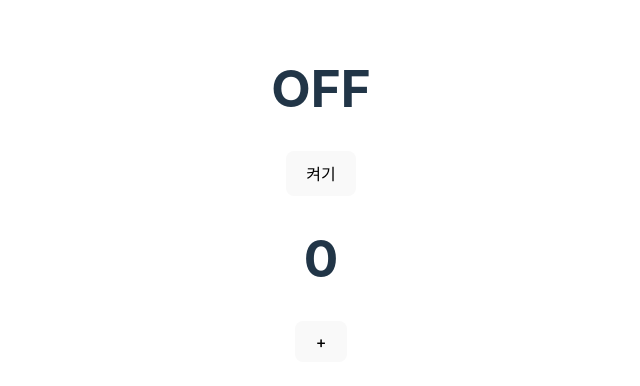
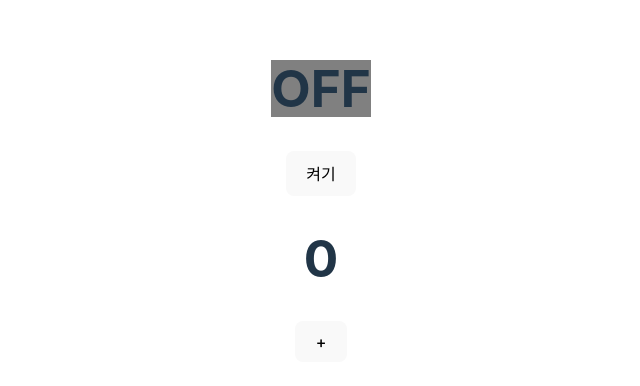
Before and after one commit to kkang123/React_TIL, a React (Vite) app: page / in a window 1280 px wide. Shown: the part 206-592 px from the top of the page, without its empty margins (319-959 px from the left). Built offline with nearby package versions, Linux system fonts and the light colour scheme.

Commit message:
📝 React에서 state 와 props 관리

```diff
--- a/src/App.tsx
+++ b/src/App.tsx
@@ -69,41 +69,115 @@
 
 // 3
 // state
+// import "./App.css";
+// import { useState } from "react";
+
+// function App() {
+//   // [state의 현재 값, 상태 변화 함수]
+//   // const state = useState();
+//   const [count, setCount] = useState(0);
+//   // 최초 렌더링은 state 값
+//   // 버튼 클릭 할 때마다 app 컴포넌트를 다시 호출하여 리렌더링하여 숫자가 업데이트 됨
+//   const [light, setLight] = useState("OFF");
+//   // let이나 const를 사용하면 리렌더링 되지 않는다. 상태가 변할 때만 리액트는 리렌더링하기 때문인다.
+
+//   return (
+//     <>
+//       <div>
+//         <h1>{light}</h1>
+//         <button
+//           onClick={() => {
+//             setLight(light === "ON" ? "OFF" : "ON");
+//           }}
+//         >
+//           {/* 전구 끄기 / 켜기 */}
+//           {light === "ON" ? "끄기" : "켜기"}
+//         </button>
+//       </div>
+
+//       <h1>{count}</h1>
+//       <button
+//         onClick={() => {
+//           setCount(count + 1);
+//         }}
+//       >
+//         +
+//       </button>
+//       {/* 컴포넌트를 리렌더링 */}
+//     </>
+//   );
+// }
+
+// export default App;
+
+// 4
+// state, props
+// import "./App.css";
+// import { useState } from "react";
+
+// interface BulbProps {
+//   light: "ON" | "OFF"; // 'light' prop이 "ON" 또는 "OFF"의 문자열 값만 가질 수 있음을 명시합니다.
+// }
+
+// const Bulb: React.FC<BulbProps> = ({ light }) => {
+//   return (
+//     <div>
+//       {light === "ON" ? (
+//         <h1 style={{ backgroundColor: "orange" }}>ON</h1>
+//       ) : (
+//         <h1 style={{ backgroundColor: "gray" }}>OFF</h1>
+//       )}
+//     </div>
+//   );
+// };
+
+// function App() {
+//   const [count, setCount] = useState(0);
+//   const [light, setLight] = useState<"ON" | "OFF">("OFF");
+
+//   return (
+//     <>
+//       <div>
+//         <Bulb light={light} />
+
+//         <button
+//           onClick={() => {
+//             setLight(light === "ON" ? "OFF" : "ON");
+//           }}
+//         >
+//           {/* 전구 끄기 / 켜기 */}
+//           {light === "ON" ? "끄기" : "켜기"}
+//         </button>
+//       </div>
+
+//       <h1>{count}</h1>
+//       <button
+//         onClick={() => {
+//           setCount(count + 1);
+//         }}
+//       >
+//         +
+//       </button>
+//     </>
+//   );
+// }
+
+// export default App;
+
+// 리액트 리렌더링 1. state 2. props 3. 부모가 리렌더링하면 자식도 리렌더링 성능 저하를 해결하기 위해
+
+// 4-2
 import "./App.css";
-import { useState } from "react";
+
+import Bulb from "@/components/Bulb";
+import Counter from "@/components/Counter";
 
 function App() {
-  // [state의 현재 값, 상태 변화 함수]
-  // const state = useState();
-  const [count, setCount] = useState(0);
-  // 최초 렌더링은 state 값
-  // 버튼 클릭 할 때마다 app 컴포넌트를 다시 호출하여 리렌더링하여 숫자가 업데이트 됨
-  const [light, setLight] = useState("OFF");
-  // let이나 const를 사용하면 리렌더링 되지 않는다. 상태가 변할 때만 리액트는 리렌더링하기 때문인다.
-
   return (
     <>
-      <div>
-        <h1>{light}</h1>
-        <button
-          onClick={() => {
-            setLight(light === "ON" ? "OFF" : "ON");
-          }}
-        >
-          {/* 전구 끄기 / 켜기 */}
-          {light === "ON" ? "끄기" : "켜기"}
-        </button>
-      </div>
-
-      <h1>{count}</h1>
-      <button
-        onClick={() => {
-          setCount(count + 1);
-        }}
-      >
-        +
-      </button>
-      {/* 컴포넌트를 리렌더링 */}
+      {/* 부모 자식을 분리해서 불필요한 리렌더링 방지 */}
+      <Bulb />
+      <Counter />
     </>
   );
 }
--- /dev/null
+++ b/src/components/Bulb.tsx
@@ -0,0 +1,28 @@
+import { useState } from "react";
+
+// 내부에서 prop를 관리하기 때문에 interface 정의가 필요없다.
+const Bulb = () => {
+  const [light, setLight] = useState<"ON" | "OFF">("OFF");
+
+  console.log(light);
+  return (
+    <div>
+      {light === "ON" ? (
+        <h1 style={{ backgroundColor: "orange" }}>ON</h1>
+      ) : (
+        <h1 style={{ backgroundColor: "gray" }}>OFF</h1>
+      )}
+
+      <button
+        onClick={() => {
+          setLight(light === "ON" ? "OFF" : "ON");
+        }}
+      >
+        {/* 전구 끄기 / 켜기 */}
+        {light === "ON" ? "끄기" : "켜기"}
+      </button>
+    </div>
+  );
+};
+
+export default Bulb;
--- /dev/null
+++ b/src/components/Counter.tsx
@@ -0,0 +1,20 @@
+import { useState } from "react";
+
+const Counter = () => {
+  const [count, setCount] = useState(0);
+
+  return (
+    <div>
+      <h1>{count}</h1>
+      <button
+        onClick={() => {
+          setCount(count + 1);
+        }}
+      >
+        +
+      </button>
+    </div>
+  );
+};
+
+export default Counter;
```
